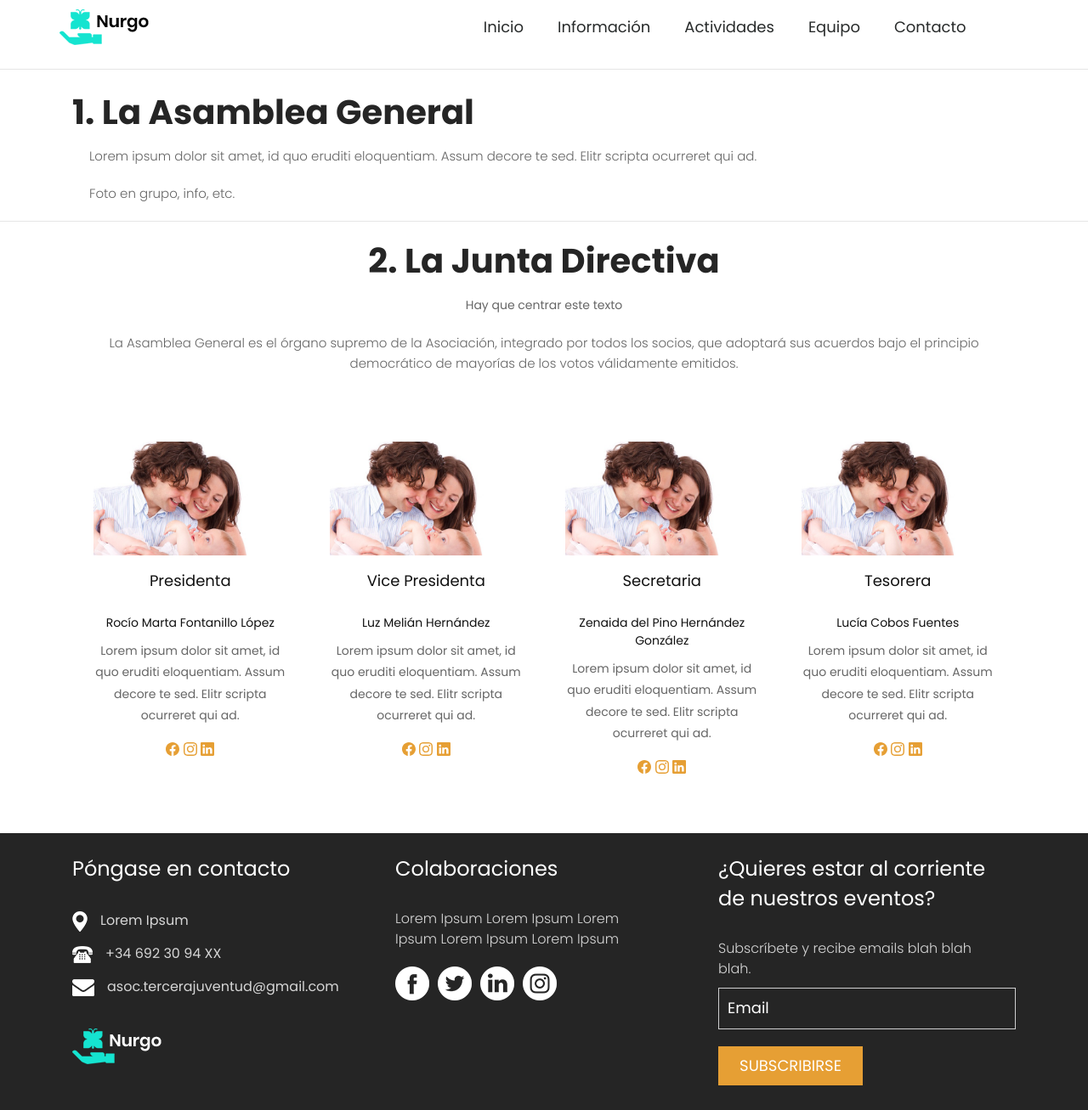
After one commit to ValeriaCasado/tercera-juventud-django, a Django app: page /equipo in a window 1280 px wide. The commit adds this page. Shown: the whole page at 85% size. Run offline with Django 5.2, Linux system fonts and the light colour scheme; some libraries are stand-ins or nearby versions.

Commit message:
Equipo, fotos, iconos, social media template block

```diff
--- a/static/css/style.css
+++ b/static/css/style.css
@@ -371,11 +371,9 @@ button {
 }
 
 .health_text {
-    width: 100%;
     float: left;
     font-size: 16px;
     color: #252525;
-    margin: 0px;
 }
 
 .health_section_2 {
@@ -573,13 +571,9 @@ button {
 .news_section {
     width: 100%;
     float: left;
-    padding-bottom: 90px;
+    padding: 5px;
 }
 
-.news_section_2 {
-    width: 100%;
-    float: left;
-}
 
 .box_main {
     width: 100%;
@@ -986,3 +980,33 @@ input.Enter_text::placeholder {
 .margin_90 {
     margin: 90px 0px;
 }
+
+/* team section */
+.social-box .box {
+    background: #FFF;
+    border-radius: 10px;
+    cursor: pointer;
+    margin: 20px 0;
+    padding: 40px 10px;
+    transition: all 0.5s ease-out;
+}
+
+.social-box .box:hover {
+   box-shadow: 0 0 6px #e69f34;
+}
+
+.social-box .box-text {
+    font-size: 15px;
+    line-height: 30px;
+    margin: 20px 0;
+}
+
+.social-box .box-btn a {
+    color: #e69f34;
+    font-size: 16px;
+    text-decoration: none;
+}
+
+.social-box .fa {
+    color: #e69f34;
+}
--- a/tercerajuventud/templates/blocks/footer.html
+++ b/tercerajuventud/templates/blocks/footer.html
@@ -1,5 +1,5 @@
 {% load static %}
-<div class="footer_section layout_padding">
+<div class="footer_section p-4">
     <div class="container">
        <div class="row">
           <div class="col-lg col-sm">
@@ -27,15 +27,7 @@
              <p class="Useful_text">Subscríbete y recibe emails blah blah blah.</p>
              <input type="text" class="Enter_text" placeholder="Email" name="Email">
              <div class="subscribe_bt"><a href="#">Subscribirse</a></div>
-
           </div>
        </div>
     </div>
  </div>
- <!-- footer section end -->
- <!-- copyright section start -->
- <div class="copyright_section">
-    <div class="container">
-       <p class="copyright_text">2019 All Rights Reserved. Design by <a href="https://html.design">Free html Templates</a></p>
-    </div>
- </div>
--- a/tercerajuventud/templates/blocks/navigation_bar.html
+++ b/tercerajuventud/templates/blocks/navigation_bar.html
@@ -12,11 +12,11 @@
          <li class="nav-item">
             <a class="nav-link" href="/informacion">Información</a>
          </li>
-               <li class="nav-item {% if active_tab == 'Proyectos' %}active{% else %}{% endif %} ">
-                  <a class="nav-link" href="/proyectos">Proyectos</a>
+         <li class="nav-item">
+            <a class="nav-link" href="/actividades">Actividades</a>
          </li>
          <li class="nav-item">
-                  <a class="nav-link" href="/privacidad">Privacidad</a>
+            <a class="nav-link" href="/equipo">Equipo</a>
          </li>
          <li class="nav-item">
             <a class="nav-link" href="/contacto">Contacto</a>
--- /dev/null
+++ b/tercerajuventud/templates/blocks/socials.html
@@ -0,0 +1,18 @@
+<link rel="stylesheet" href="https://cdn.jsdelivr.net/npm/bootstrap-icons@1.8.1/font/bootstrap-icons.css">
+<a href="{{ facebook }}">
+    <svg xmlns="http://www.w3.org/2000/svg" width="16" height="16" fill="currentColor" class="bi bi-facebook" viewBox="0 0 16 16">
+        <path d="M16 8.049c0-4.446-3.582-8.05-8-8.05C3.58 0-.002 3.603-.002 8.05c0 4.017 2.926 7.347 6.75 7.951v-5.625h-2.03V8.05H6.75V6.275c0-2.017 1.195-3.131 3.022-3.131.876 0 1.791.157 1.791.157v1.98h-1.009c-.993 0-1.303.621-1.303 1.258v1.51h2.218l-.354 2.326H9.25V16c3.824-.604 6.75-3.934 6.75-7.951"/>
+    </svg>
+</a>
+
+<a href="https://www.instagram.com/{{ instagram }}">
+    <svg xmlns="http://www.w3.org/2000/svg" width="16" height="16" fill="currentColor" class="bi bi-instagram" viewBox="0 0 16 16">
+        <path d="M8 0C5.829 0 5.556.01 4.703.048 3.85.088 3.269.222 2.76.42a3.9 3.9 0 0 0-1.417.923A3.9 3.9 0 0 0 .42 2.76C.222 3.268.087 3.85.048 4.7.01 5.555 0 5.827 0 8.001c0 2.172.01 2.444.048 3.297.04.852.174 1.433.372 1.942.205.526.478.972.923 1.417.444.445.89.719 1.416.923.51.198 1.09.333 1.942.372C5.555 15.99 5.827 16 8 16s2.444-.01 3.298-.048c.851-.04 1.434-.174 1.943-.372a3.9 3.9 0 0 0 1.416-.923c.445-.445.718-.891.923-1.417.197-.509.332-1.09.372-1.942C15.99 10.445 16 10.173 16 8s-.01-2.445-.048-3.299c-.04-.851-.175-1.433-.372-1.941a3.9 3.9 0 0 0-.923-1.417A3.9 3.9 0 0 0 13.24.42c-.51-.198-1.092-.333-1.943-.372C10.443.01 10.172 0 7.998 0zm-.717 1.442h.718c2.136 0 2.389.007 3.232.046.78.035 1.204.166 1.486.275.373.145.64.319.92.599s.453.546.598.92c.11.281.24.705.275 1.485.039.843.047 1.096.047 3.231s-.008 2.389-.047 3.232c-.035.78-.166 1.203-.275 1.485a2.5 2.5 0 0 1-.599.919c-.28.28-.546.453-.92.598-.28.11-.704.24-1.485.276-.843.038-1.096.047-3.232.047s-2.39-.009-3.233-.047c-.78-.036-1.203-.166-1.485-.276a2.5 2.5 0 0 1-.92-.598 2.5 2.5 0 0 1-.6-.92c-.109-.281-.24-.705-.275-1.485-.038-.843-.046-1.096-.046-3.233s.008-2.388.046-3.231c.036-.78.166-1.204.276-1.486.145-.373.319-.64.599-.92s.546-.453.92-.598c.282-.11.705-.24 1.485-.276.738-.034 1.024-.044 2.515-.045zm4.988 1.328a.96.96 0 1 0 0 1.92.96.96 0 0 0 0-1.92m-4.27 1.122a4.109 4.109 0 1 0 0 8.217 4.109 4.109 0 0 0 0-8.217m0 1.441a2.667 2.667 0 1 1 0 5.334 2.667 2.667 0 0 1 0-5.334"/>
+    </svg>
+</a>
+
+<a href="{{ linkedin }}">
+<svg xmlns="http://www.w3.org/2000/svg" width="16" height="16" fill="currentColor" class="bi bi-linkedin" viewBox="0 0 16 16">
+    <path d="M0 1.146C0 .513.526 0 1.175 0h13.65C15.474 0 16 .513 16 1.146v13.708c0 .633-.526 1.146-1.175 1.146H1.175C.526 16 0 15.487 0 14.854zm4.943 12.248V6.169H2.542v7.225zm-1.2-8.212c.837 0 1.358-.554 1.358-1.248-.015-.709-.52-1.248-1.342-1.248S2.4 3.226 2.4 3.934c0 .694.521 1.248 1.327 1.248zm4.908 8.212V9.359c0-.216.016-.432.08-.586.173-.431.568-.878 1.232-.878.869 0 1.216.662 1.216 1.634v3.865h2.401V9.25c0-2.22-1.184-3.252-2.764-3.252-1.274 0-1.845.7-2.165 1.193v.025h-.016l.016-.025V6.169h-2.4c.03.678 0 7.225 0 7.225z"/>
+</svg>
+</a>
--- /dev/null
+++ b/tercerajuventud/templates/equipo.html
@@ -0,0 +1,113 @@
+<!DOCTYPE html>
+{% load static %}
+<html lang="en">
+   <head>
+   <title>Tercera Juventud</title>
+   {% include 'blocks/links.html' with active_tab='proyectos' %}
+   </head>
+   <body>
+      <!-- header section start -->
+      {% include "blocks/navigation_bar.html" %}
+      <!-- header section end -->
+      <!-- Órganos start -->
+      <hr class="hr">
+      <div class="container">
+         <h1 class="health_taital">1. La Asamblea General</h1>
+         <p>Lorem ipsum dolor sit amet, id quo eruditi eloquentiam. Assum decore te sed. Elitr scripta ocurreret qui ad.</p>
+         <p>Foto en grupo, info, etc. </p>
+      </div>
+      <hr class="hr">
+      <!-- Órganos end -->
+      <!-- Junta start -->
+      <div class="container text-center">
+         <h1 class="health_taital">2. La Junta Directiva</h1>
+            Hay que centrar este texto
+            <p>La Asamblea General es el órgano supremo de la Asociación, integrado por todos
+            los socios, que adoptará sus acuerdos bajo el principio democrático de mayorías de
+            los votos válidamente emitidos.</p>
+      </div>
+
+      <!-- Junta end -->
+      <!-- Personas start -->
+      <div class="container">
+         <div class="social-box">
+             <div class="container">
+                 <div class="row">
+                  <div class="col-sm-6 col-lg-3 text-center">
+                     <div class="box">
+                         <img src="{% static 'images/img-2.png' %}">
+                        <div class="box-title p-3">
+                           <h3>Presidenta</h3>
+                        </div>
+                        <h5>Rocío Marta Fontanillo López</h5>
+                        <span class="text-center">Lorem ipsum dolor sit amet, id quo eruditi eloquentiam. Assum decore te sed. Elitr scripta ocurreret qui ad.</span>
+                        <div class="box-btn mt-3">
+                           {% with facebook='/' instagram='instagram' linkedin=''%}
+                              {% include "blocks/socials.html" %}
+                           {% endwith %}
+                        </div>
+                      </div>
+                  </div>
+
+                   <div class="col-sm-6 col-lg-3 text-center">
+                     <div class="box">
+                         <img src="{% static 'images/img-2.png' %}">
+                        <div class="box-title p-3">
+                           <h3>Vice Presidenta</h3>
+                        </div>
+                        <h5>Luz Melián Hernández</h5>
+                        <span class="text-center">Lorem ipsum dolor sit amet, id quo eruditi eloquentiam. Assum decore te sed. Elitr scripta ocurreret qui ad.</span>
+                        <div class="box-btn mt-3">
+                           {% with facebook='/' instagram='instagram' linkedin=''%}
+                              {% include "blocks/socials.html" %}
+                           {% endwith %}
+                        </div>
+                      </div>
+                  </div>
+
+                  <div class="col-sm-6 col-lg-3 text-center">
+                     <div class="box">
+                         <img src="{% static 'images/img-2.png' %}">
+                        <div class="box-title p-3">
+                           <h3>Secretaria</h3>
+                        </div>
+                        <h5>Zenaida del Pino Hernández González</h5>
+                        <span class="text-center">Lorem ipsum dolor sit amet, id quo eruditi eloquentiam. Assum decore te sed. Elitr scripta ocurreret qui ad.</span>
+                        <div class="box-btn mt-3">
+                           {% with facebook='/' instagram='instagram' linkedin=''%}
+                              {% include "blocks/socials.html" %}
+                           {% endwith %}
+                        </div>
+                      </div>
+                  </div>
+
+                  <div class="col-sm-6 col-lg-3 text-center">
+                     <div class="box">
+                         <img src="{% static 'images/img-2.png' %}">
+                        <div class="box-title p-3">
+                           <h3>Tesorera</h3>
+                        </div>
+                        <h5>Lucía Cobos Fuentes</h5>
+                        <span class="text-center">Lorem ipsum dolor sit amet, id quo eruditi eloquentiam. Assum decore te sed. Elitr scripta ocurreret qui ad.</span>
+                        <div class="box-btn mt-3">
+                           {% with facebook='/' instagram='instagram' linkedin=''%}
+                              {% include "blocks/socials.html" %}
+                           {% endwith %}
+                        </div>
+                      </div>
+                  </div>
+               </div>
+             </div>
+         </div>
+      </div>
+      <!-- Personas end -->
+      <!-- footer section start -->
+      {% include 'blocks/footer.html' %}
+      <!-- Javascript files-->
+      <script src="{% static 'js/jquery.min.js' %}"></script>
+      <script src="{% static 'js/bootstrap.bundle.min.js' %}"></script>
+      <script src="{% static 'js/jquery-3.0.0.min.js' %}"></script>
+      <script src="{% static 'js/plugin.js' %}"></script>
+      <!-- javascript -->
+   </body>
+</html>
--- a/tercerajuventud/urls.py
+++ b/tercerajuventud/urls.py
@@ -4,8 +4,8 @@ from django.shortcuts import render
 
 urlpatterns = [
     path('', lambda x: render(x, 'index.html'), name='inicio'),
-    path('proyectos', lambda x: render(x, 'proyectos.html'), name='proyectos'),
+    path('actividades', lambda x: render(x, 'actividades.html'), name='actividades'),
     path('informacion', lambda x: render(x, 'info.html'), name='informacion'),
-    path('privacidad', lambda x: render(x, 'privacidad.html'), name='privacidad'),
+    path('equipo', lambda x: render(x, 'equipo.html'), name='equipo'),
     path('contacto', lambda x: render(x, 'contacto.html'), name='contacto')
 ]
```
Also changed, not shown: assets/css/style.css (+31 -7 lines), tercerajuventud/templates/index.html (+5 -5 lines), tercerajuventud/templates/info.html (+15 -25 lines), tercerajuventud/templates/proyectos.html (deleted, +0 -25 lines), tercerajuventud/templates/actividades.html (renamed from tercerajuventud/templates/privacidad.html). Lines whose indentation alone changed are shown as unchanged.
